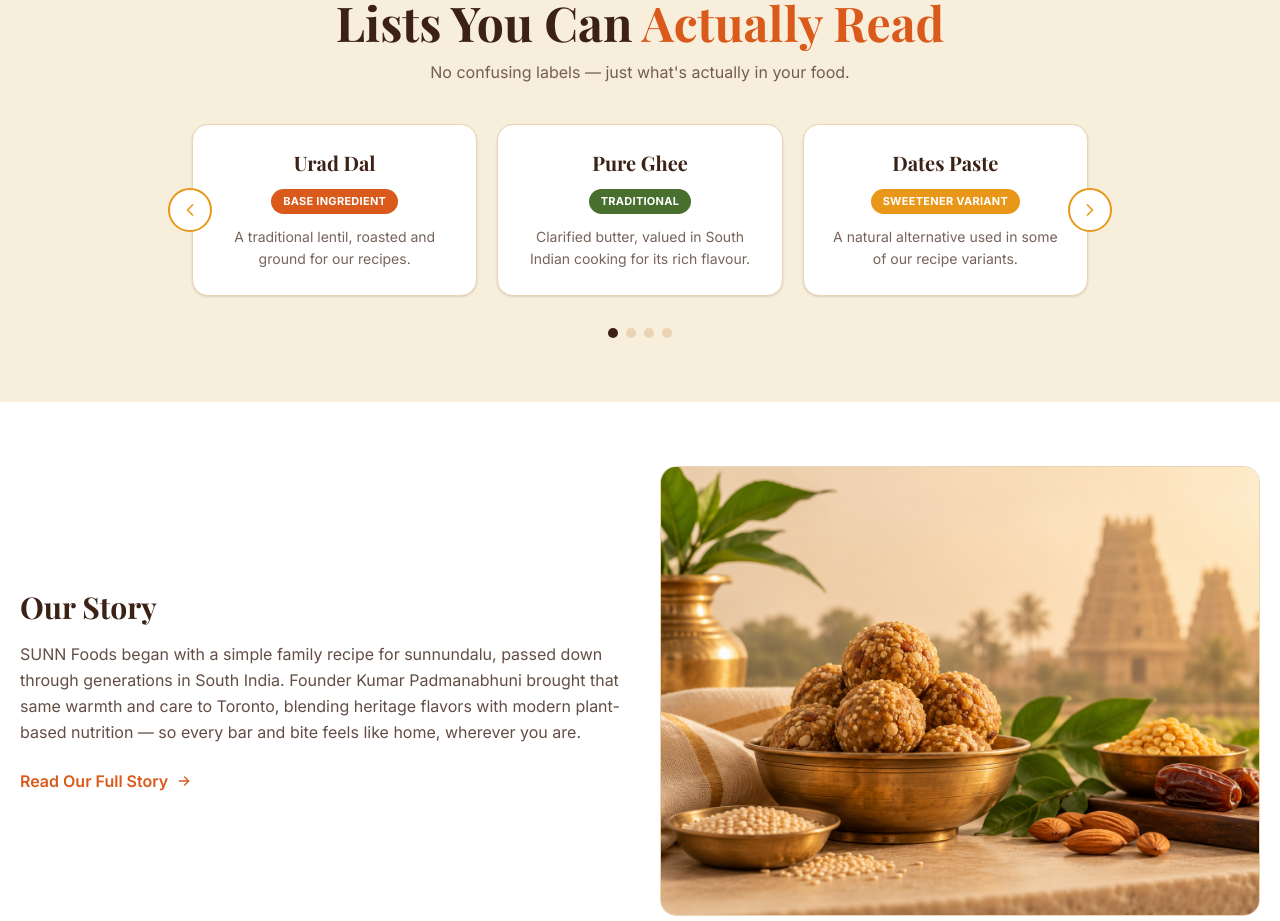
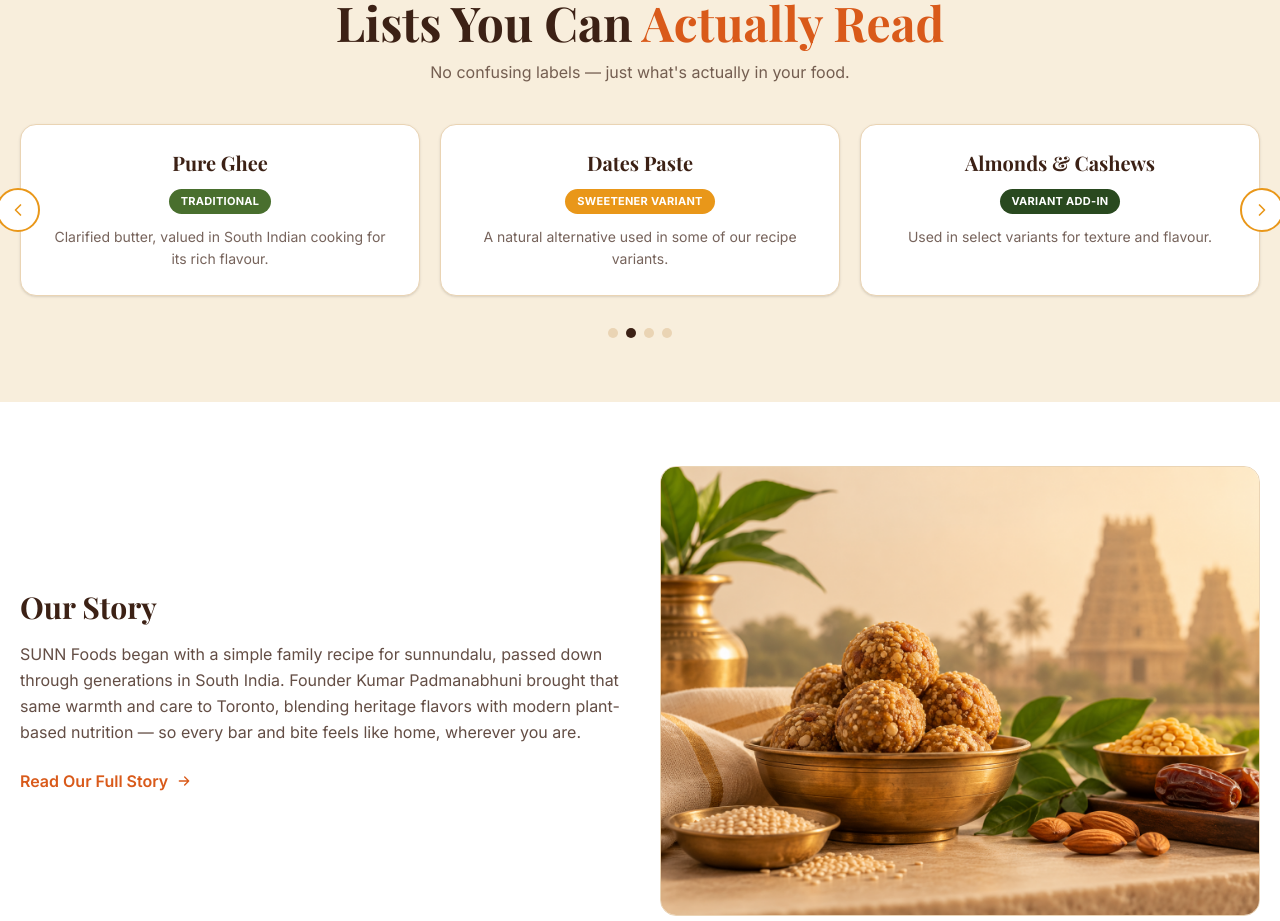
Before and after one commit to BizzOne-Digital/sun-food-inc, a Next.js app: page / in a window 1280 px wide. Shown: the part 1300-2221 px from the top of the page. Built offline with nearby package versions, Linux system fonts and the light colour scheme; no server answers; the database is empty.

Commit message:
Widen ingredient carousel to full width and add auto-play
Removed the max-w-4xl constraint so cards span the full container
width with no side gaps, and added a 4s auto-advance timer (respects
prefers-reduced-motion).
Co-Authored-By: Claude Sonnet 5 <noreply@anthropic.com>

```diff
--- a/components/home/IngredientSpotlight.tsx
+++ b/components/home/IngredientSpotlight.tsx
@@ -1,6 +1,6 @@
 "use client";
 
-import { useState } from "react";
+import { useEffect, useState } from "react";
 
 const INGREDIENTS = [
   {
@@ -39,6 +39,15 @@ export default function IngredientSpotlight() {
     setIndex((i) => (i + 1) % INGREDIENTS.length);
   }
 
+  useEffect(() => {
+    const mediaQuery = window.matchMedia("(prefers-reduced-motion: reduce)");
+    if (mediaQuery.matches) return;
+    const timer = setInterval(() => {
+      setIndex((i) => (i + 1) % INGREDIENTS.length);
+    }, 4000);
+    return () => clearInterval(timer);
+  }, []);
+
   const visible = [0, 1, 2].map((offset) => INGREDIENTS[(index + offset) % INGREDIENTS.length]);
 
   return (
@@ -51,7 +60,7 @@ export default function IngredientSpotlight() {
         </h2>
         <p className="text-brown/70 mb-10">No confusing labels — just what's actually in your food.</p>
 
-        <div className="relative max-w-4xl mx-auto">
+        <div className="relative">
           <button
             type="button"
             onClick={prev}
```
